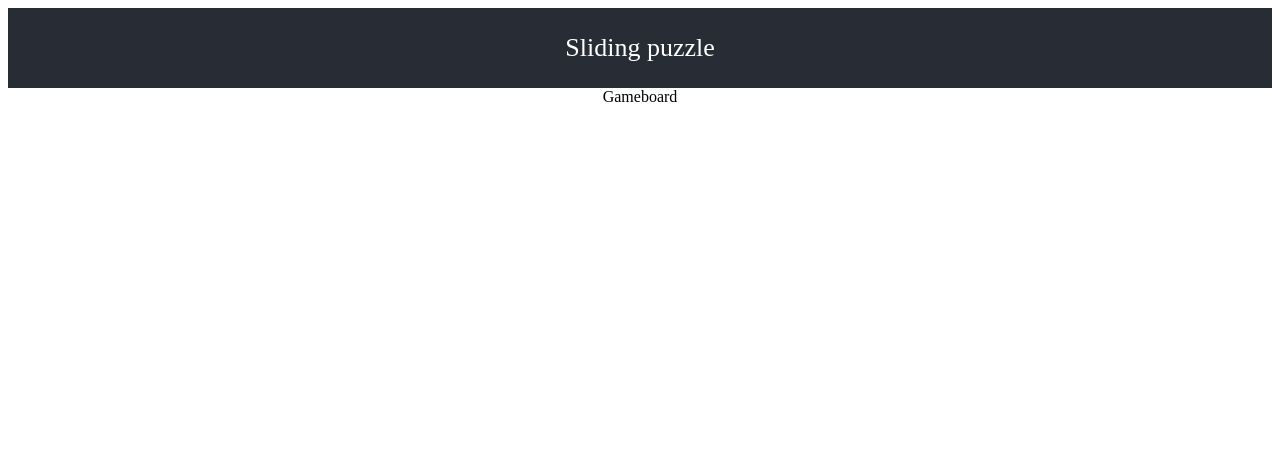
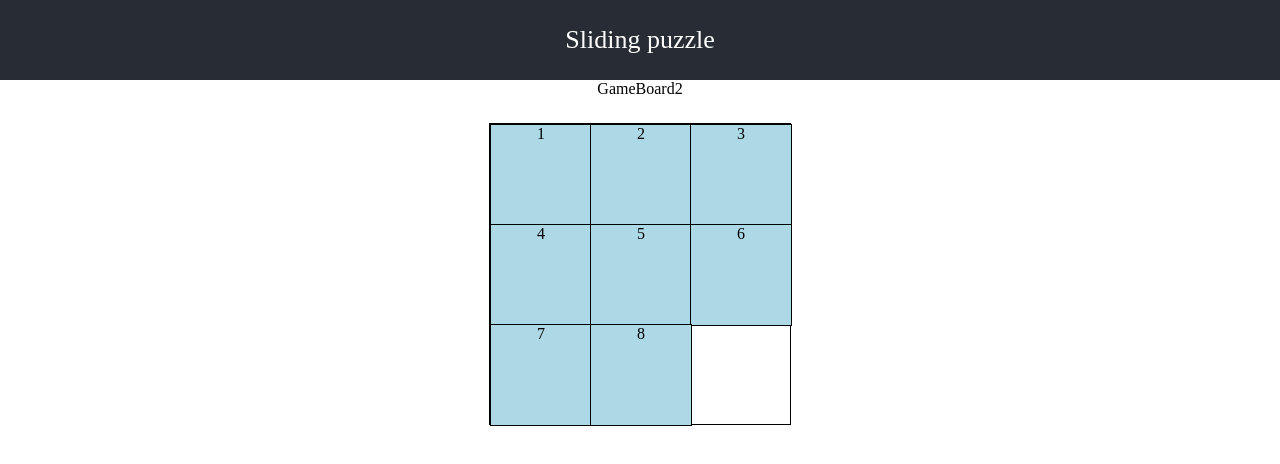
Before and after one commit to poeks/sliding-puzzle, a React (Create React App) app: page / in a window 1280 px wide. Shown: the top 464 px of the page. Built offline with nearby package versions, Linux system fonts and the light colour scheme.

Commit message:
Make working 3x3 board game

```diff
--- a/src/App.css
+++ b/src/App.css
@@ -1,3 +1,7 @@
+body {
+  margin: 0;
+}
+
 .App {
   text-align: center;
 }
@@ -12,3 +16,43 @@
   font-size: calc(10px + 2vmin);
   color: white;
 }
+
+.board-game {
+  display: flex;
+  align-items: center;
+  justify-content: center;
+  margin: 25px;
+}
+
+.cover {
+  display: flex;
+  align-items: center;
+  justify-content: center;
+  height: 250px;
+  background-color: aquamarine;
+}
+
+.piece {
+  border: 1px solid rgb(0, 0, 0);
+  background-color: lightblue;
+  position: absolute;
+  top: 0;
+  left: 0;
+  width: 100px;
+  height: 100px;
+  /* display: flex; */
+  /* align-items: center; */
+  /* justify-content: center; */
+}
+
+.piece-wrapper {
+  display: flex;
+  /* grid-template-columns: 1fr 1fr 1fr; */
+  width: 100%;
+  align-items: center;
+  justify-content: center;
+  position: relative;
+  width: 300px;
+  height: 300px;
+  border: 1px solid rgb(0, 0, 0);
+}
--- a/src/App.js
+++ b/src/App.js
@@ -1,5 +1,92 @@
 import './App.css';
+import React, { useState } from 'react';
 
+
+const Piece = ({ id, position, onClick }) => {
+  const { top, left } = calculateCoords(position)
+  const style = {
+    top: `${top}px`,
+    left: `${left}px`,
+  }
+
+  return (
+    <div className="piece" style={style} onClick={() => onClick(id)}>
+      {id}
+    </div>
+  )
+}
+
+
+const calculateCoords = (position, boardWidth = 3, boardHeight = 3) => {
+
+  if (position > boardWidth * boardHeight) {
+    throw new Error(`Position ${position} is not a valid position (max = ${boardWidth * boardHeight})`)
+  }
+
+  const pieceSideInPixels = 100;
+  const positions = {
+    1: { top: 0, left: 0 },
+    2: { top: 0 * pieceSideInPixels, left: 1 * pieceSideInPixels },
+    3: { top: 0 * pieceSideInPixels, left: 2 * pieceSideInPixels },
+    4: { top: 1 * pieceSideInPixels, left: 0 },
+    5: { top: 1 * pieceSideInPixels, left: 1 * pieceSideInPixels },
+    6: { top: 1 * pieceSideInPixels, left: 2 * pieceSideInPixels },
+    7: { top: 2 * pieceSideInPixels, left: 0 },
+    8: { top: 2 * pieceSideInPixels, left: 1 * pieceSideInPixels },
+    9: { top: 2 * pieceSideInPixels, left: 2 * pieceSideInPixels },
+  }
+  return positions[position]
+}
+
+
+const GameBoard = () => {
+
+  const [positions, setPositions] = useState({
+    1: 1,
+    2: 2,
+    3: 3,
+    4: 4,
+    5: 5,
+    6: 6,
+    7: 7,
+    8: 8,
+  });
+
+
+  const [emptyPosition, setEmptyPosition] = useState(9);
+
+  const onClickPiece = (id) => {
+    console.log('hi, I am clicked!', id);
+    console.log('current empty: ', emptyPosition)
+
+    // get current position of the clicked piece
+    let currentPosition = positions[id]
+
+    // create new positions object and update the clicked piece
+    const newPositions = {...positions}
+    newPositions[id] = emptyPosition
+
+    // set states of positions and
+    setPositions(newPositions)
+    setEmptyPosition(currentPosition)
+
+  }
+
+  const getPiece = ([id, position]) => {
+    return (
+      <Piece key={id} id={id} position={position} onClick={onClickPiece}/>
+    )
+  }
+
+  return (
+    <div className="board-game" >
+      <div className="piece-wrapper">
+        {/* Use keys for pieces? */}
+        {Object.entries(positions).map(getPiece).flat()}
+      </div>
+    </div>
+  )
+}
 
 function App() {
   return (
@@ -7,7 +94,10 @@ function App() {
       <header className="App-header">
         <div>Sliding puzzle</div>
       </header>
-      <div>Gameboard</div>
+      {/* <div>GameBoard1</div> */}
+      {/* <GameBoard1 /> */}
+      <div>GameBoard2</div>
+      <GameBoard />
     </div>
   );
 }
```
